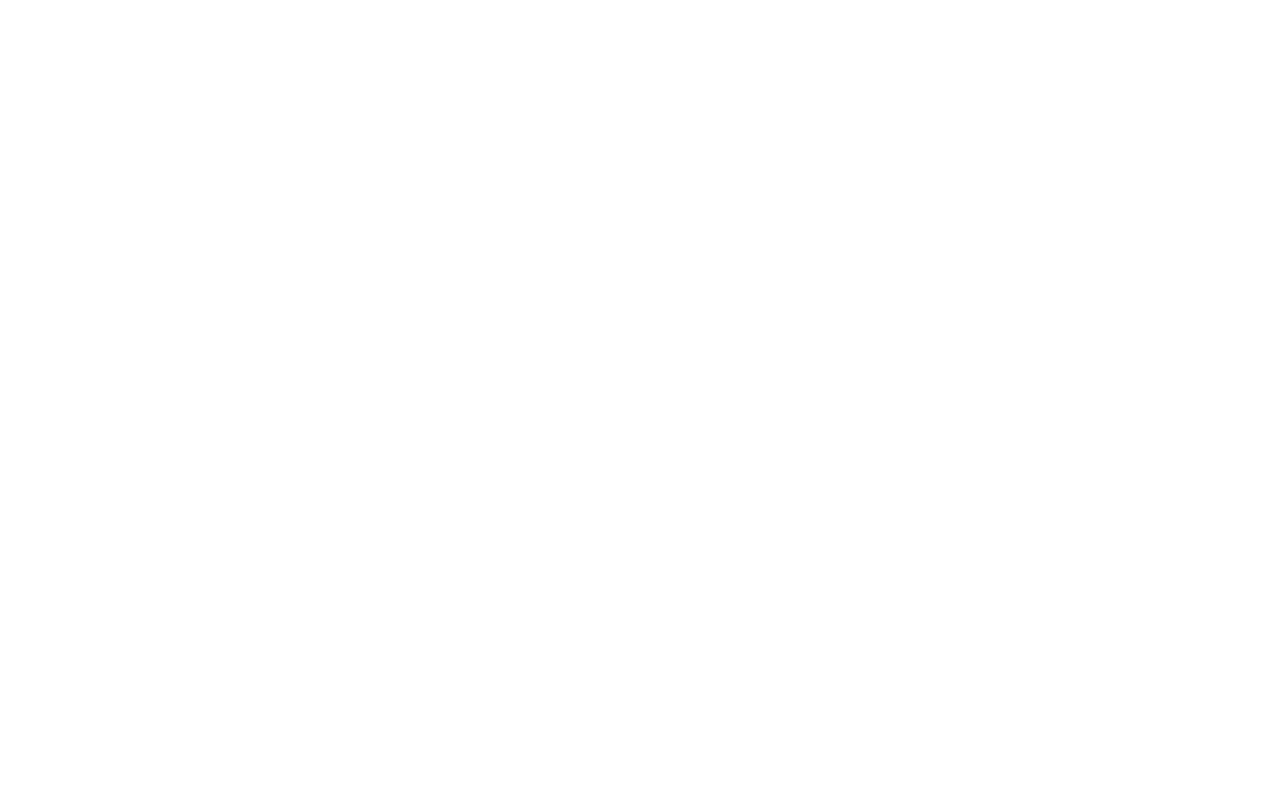
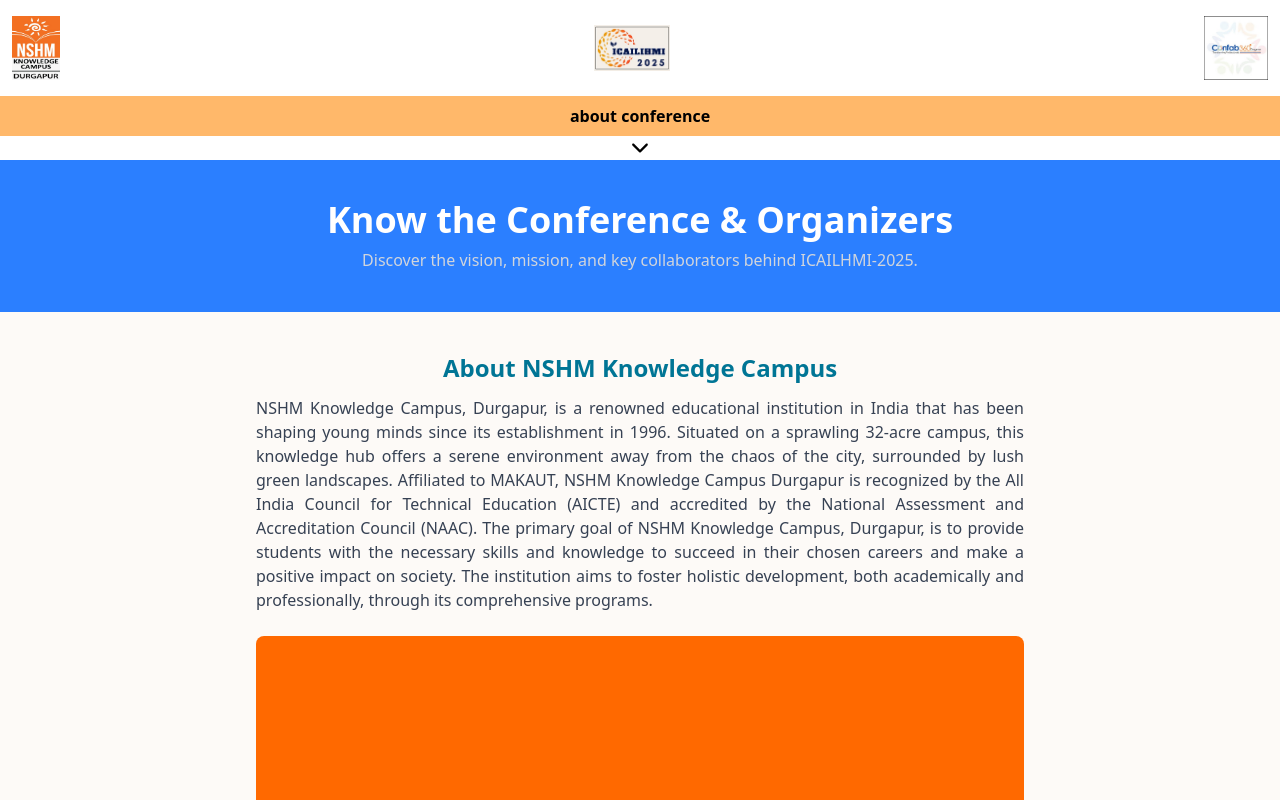
Before and after one commit to adarshkumar-wd/NICA, a React (Vite) app in the folder Frontend/: page /about-conference in a window 1280 px wide. Shown: the top 800 px of the page. Built offline with nearby package versions, Linux system fonts and the light colour scheme.

Commit message:
half complete about page

```diff
--- a/Frontend/src/Paages/AboutConferencePage.jsx
+++ b/Frontend/src/Paages/AboutConferencePage.jsx
@@ -1,9 +1,43 @@
 import React from "react";
+import NavBar from "../Components/NavBar";
 
 function AboutConferencePage() {
   return (
     <>
+      <NavBar />
+      <div className="text-center py-10 px-4 bg-blue-500 text-white">
+        <h1 className="text-3xl md:text-4xl font-extrabold">
+          Know the Conference & Organizers
+        </h1>
+        <p className="text-gray-300 mt-2 max-w-3xl mx-auto">
+          Discover the vision, mission, and key collaborators behind
+          ICAILHMI-2025.
+        </p>
+      </div>
 
+      <div className="bg-[#fdfaf7] text-[#333] font-sans">
+        <section className="text-center py-10 px-4">
+          <h2 className="text-xl md:text-2xl font-bold text-cyan-700 mb-3 ">
+            About NSHM Knowledge Campus
+          </h2>
+          <p className="max-w-3xl mx-auto text-justify text-gray-700">
+            NSHM Knowledge Campus, Durgapur, is a renowned educational
+            institution in India that has been shaping young minds since its
+            establishment in 1996. Situated on a sprawling 32-acre campus, this
+            knowledge hub offers a serene environment away from the chaos of the
+            city, surrounded by lush green landscapes. Affiliated to MAKAUT,
+            NSHM Knowledge Campus Durgapur is recognized by the All India
+            Council for Technical Education (AICTE) and accredited by the
+            National Assessment and Accreditation Council (NAAC). The primary
+            goal of NSHM Knowledge Campus, Durgapur, is to provide students with
+            the necessary skills and knowledge to succeed in their chosen
+            careers and make a positive impact on society. The institution aims
+            to foster holistic development, both academically and
+            professionally, through its comprehensive programs.
+          </p>
+          <div className="w-full max-w-3xl h-100 bg-orange-500 mx-auto mt-6 rounded-lg " />
+        </section>
+      </div>
     </>
   );
 }
```
